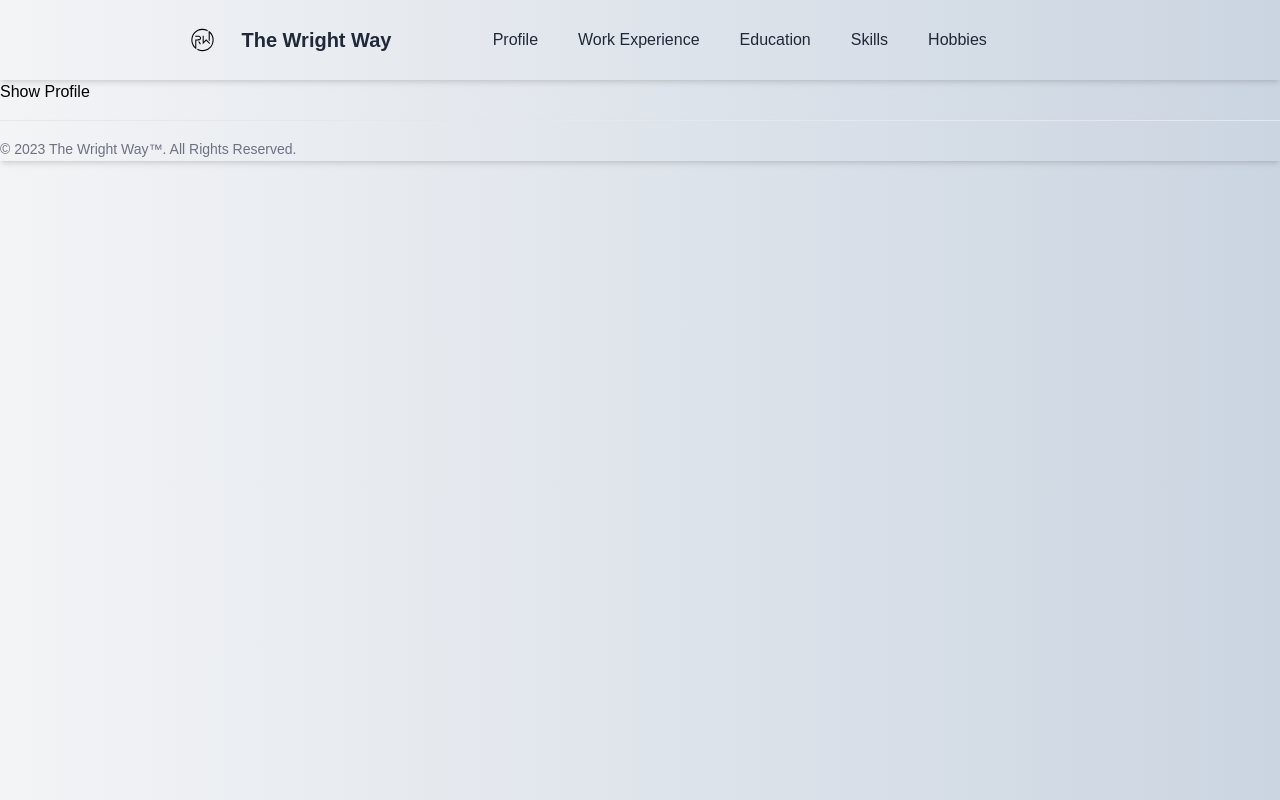
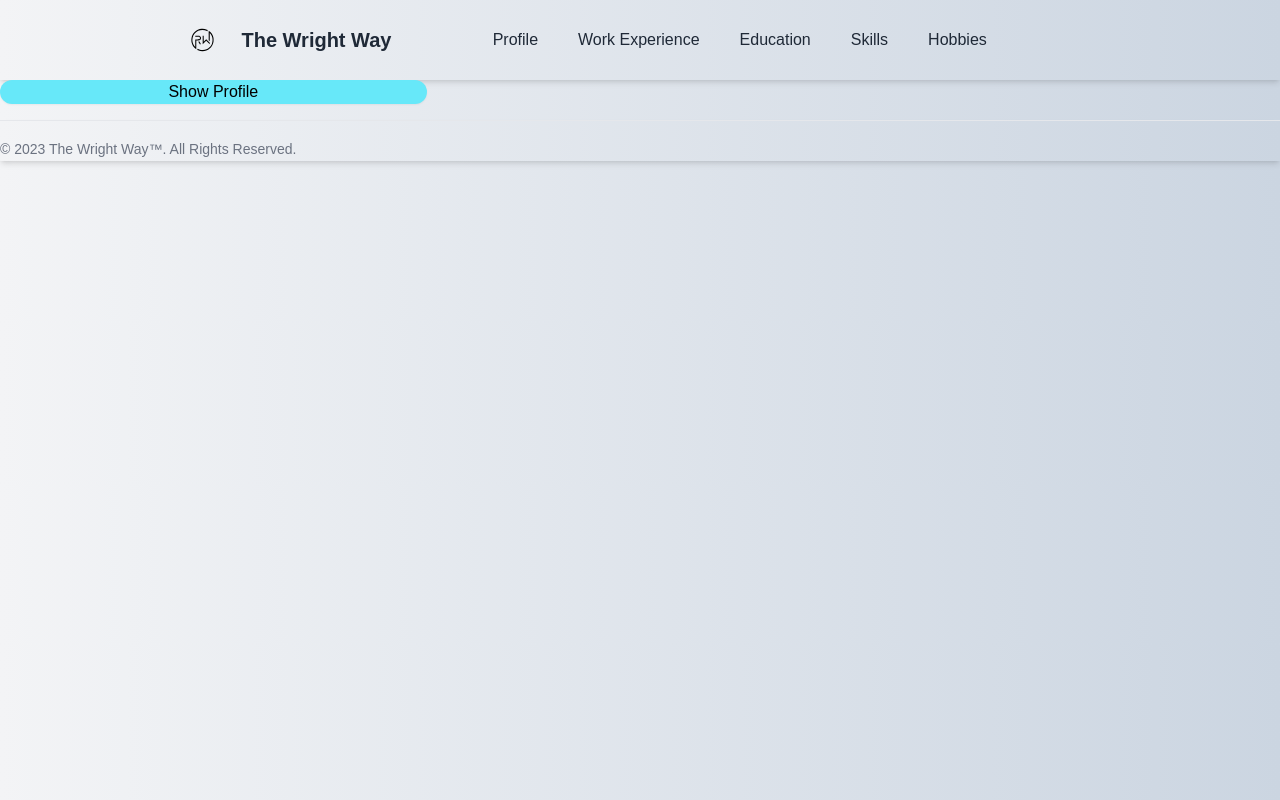
Before and after one commit to RyanWri/worksite, a SvelteKit app: page /profile in a window 1280 px wide. Built offline with nearby package versions, Linux system fonts and the light colour scheme; some icons are missing.

Commit message:
loading data and setting env in vercel

```diff
--- a/src/routes/+page.svelte
+++ b/src/routes/+page.svelte
@@ -2,6 +2,7 @@
   import { onMount } from "svelte";
   let animate = false;
   export let data;
+  const { abilities } = data;
   // Start the animation when the component mounts
   onMount(() => {
     animate = true;
@@ -18,7 +19,7 @@
     >
       <h1 class="text-4xl font-bold">I am a versatile developer</h1>
       <p class="text-xl md:text-2xl pt-3">
-        {#each data.abilities as bullet}
+        {#each abilities as bullet}
           <span class:animate class="animated-paragraph">{bullet} <br /> </span>
         {/each}
       </p>
--- a/src/routes/profile/+page.svelte
+++ b/src/routes/profile/+page.svelte
@@ -15,7 +15,6 @@
   });
 </script>
 
-<button on:click={toggleProfile}> Show Profile </button>
 {#if showProfile}
   <div class="container mx-auto py-4">
     <h1 class="page-title">About Me</h1>
@@ -41,4 +40,11 @@
     </div>
     <HomePageButtonsNav />
   </div>
+{:else}
+  <button
+    on:click={toggleProfile}
+    class="rounded-full shadow-sm bg-cyan-300 items-center justify-center w-1/3 h-1/4"
+  >
+    Show Profile
+  </button>
 {/if}
```
